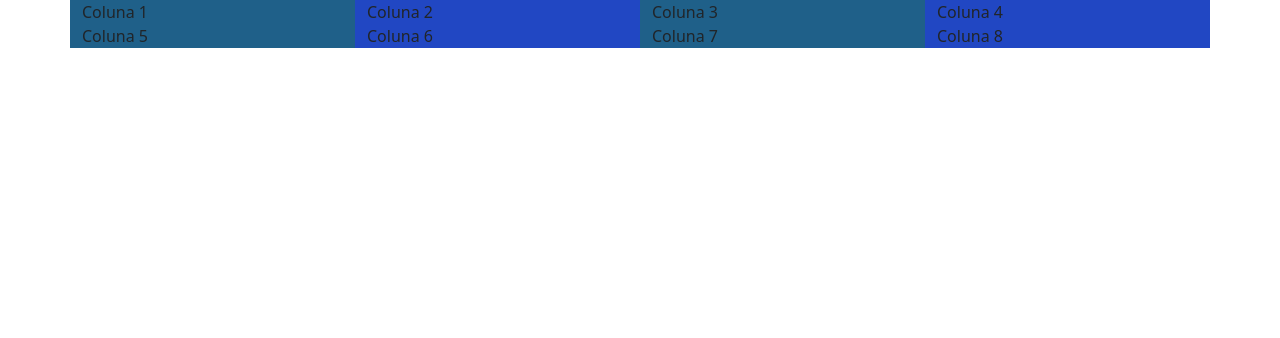
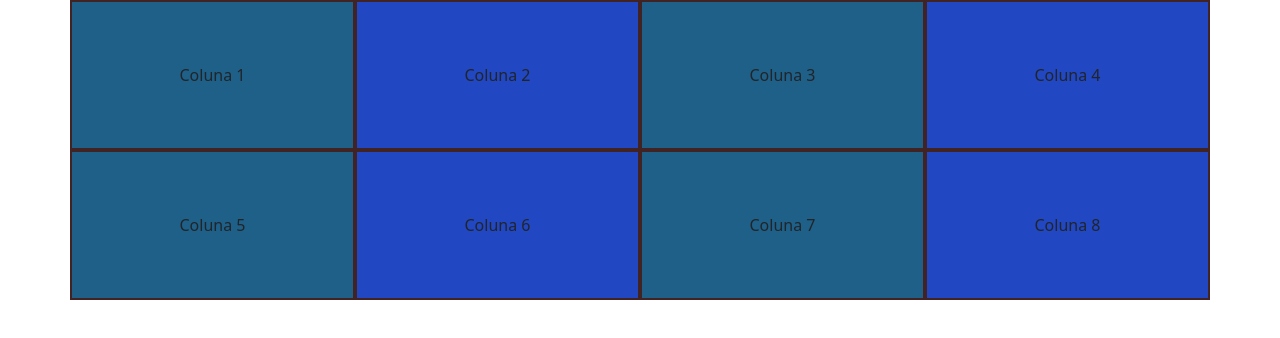
Before and after one commit to gabriel491/Webdesign, a plain HTML site: page Atividade 1 Grid Template/index.html in a window 1280 px wide. Drawn offline with nearby package versions, Linux system fonts and the light colour scheme.

Commit message:
Correção da atividade

```diff
--- a/Atividade 1 Grid Template/css/style.css
+++ b/Atividade 1 Grid Template/css/style.css
@@ -8,16 +8,14 @@
     margin: 0 auto;
 }
 
-.row {
+.col-3 {
+    height: 150px;
     display: flex;
-    flex-direction: row;
     justify-content: center;
     align-items: center;
+    border: solid 2px #412323;
 }
 
-.col-3 {
-    width: 25%;
-}
 
 .col-3:nth-of-type(odd) {
     background-color: rgb(31, 96, 137)
--- a/Atividade 1 Grid Template/index.html
+++ b/Atividade 1 Grid Template/index.html
@@ -15,19 +15,18 @@
   <body>
 
     <div class="container">
-      <div class="row row-cols-6">
+      <div class="row row-cols-4">
         <div class="col-3">Coluna 1</div>
         <div class="col-3">Coluna 2</div>
         <div class="col-3">Coluna 3</div>
         <div class="col-3">Coluna 4</div>
-      </div>
-
-      <div class="row row-cols-6">
         <div class="col-3">Coluna 5</div>
         <div class="col-3">Coluna 6</div>
         <div class="col-3">Coluna 7</div>
         <div class="col-3">Coluna 8</div>
       </div>
+
+
     </div>
 
     <script
```
